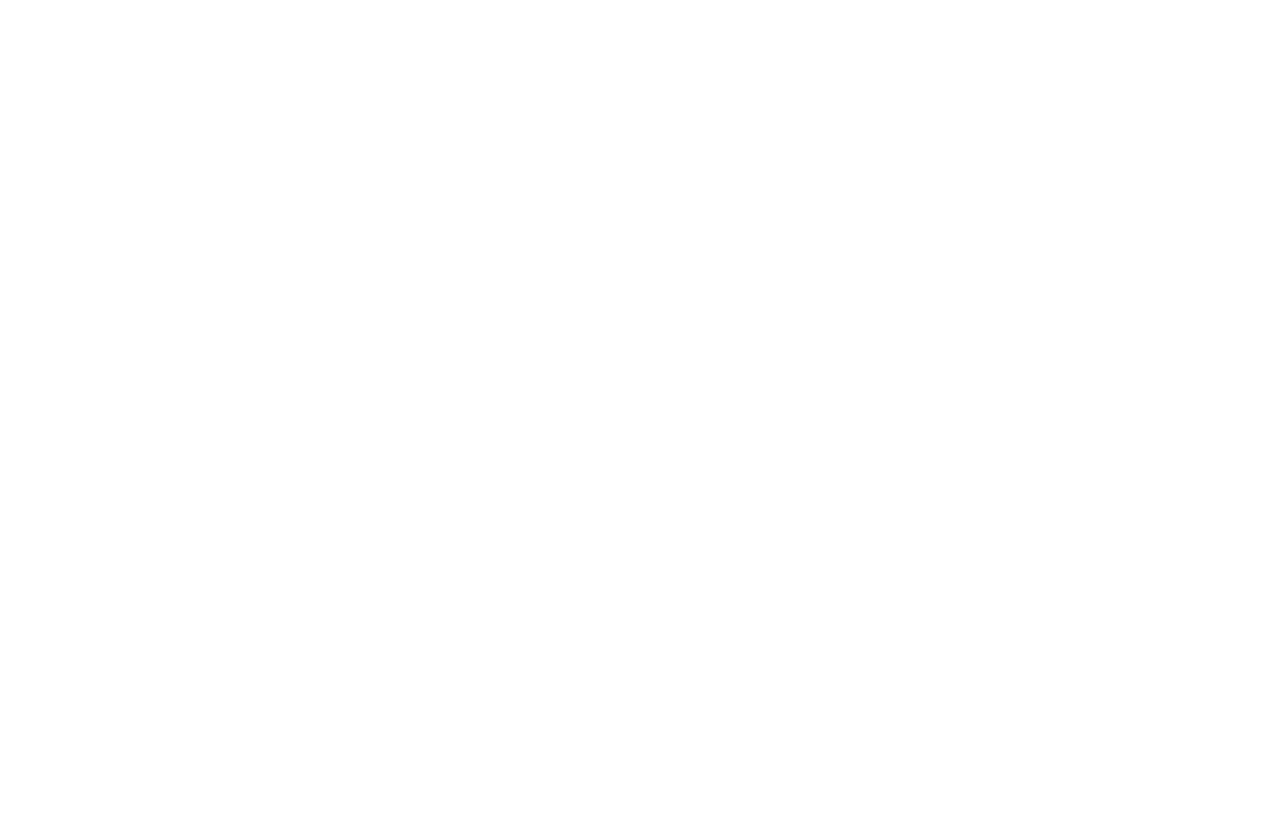
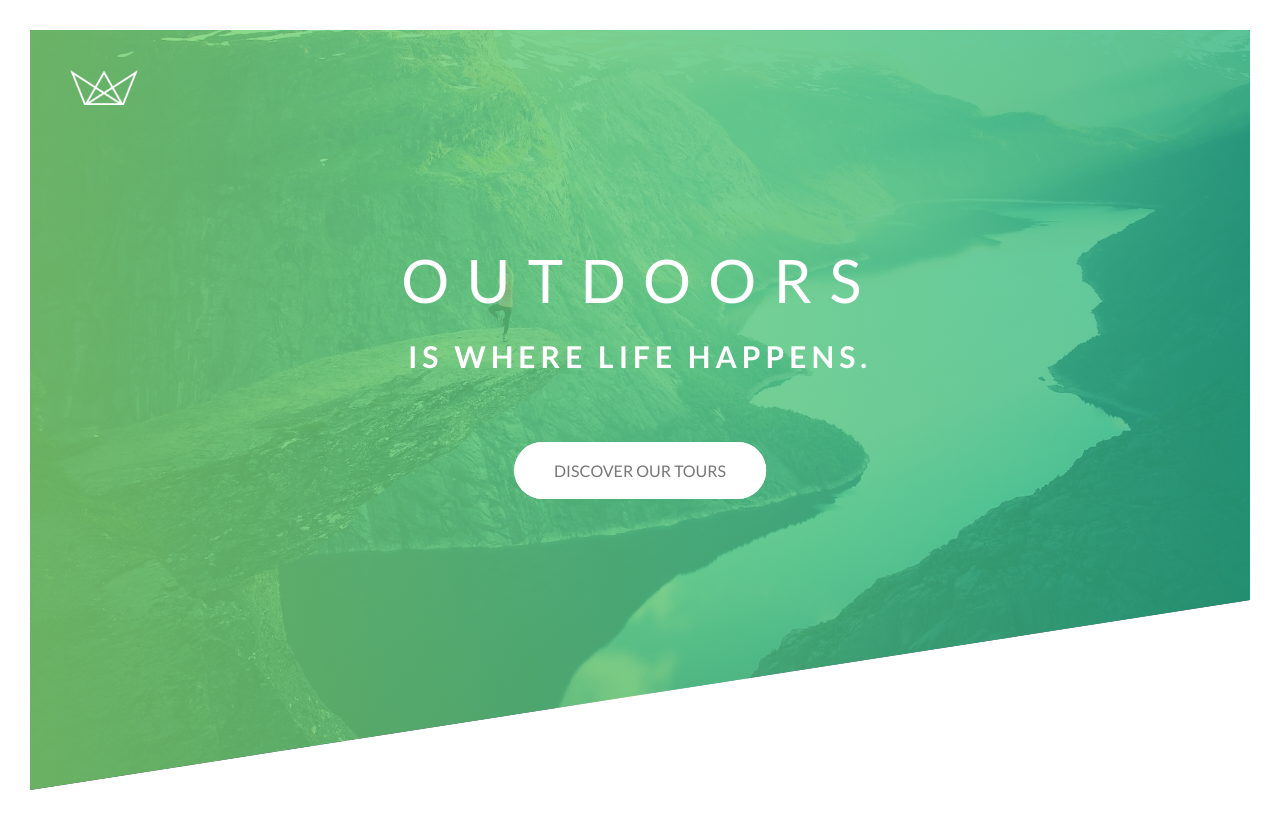
Before and after one commit to rahulkeerthi/advanced-css-course, a plain HTML site: page Natours/starter/index.html in a window 1280 px wide. Drawn offline with Linux system fonts and the light colour scheme; files that its build step writes are made by us from their sources.

Commit message:
natours basic css and hero setup

```diff
--- a/Natours/starter/css/style.css
+++ b/Natours/starter/css/style.css
@@ -6,3 +6,181 @@ Medium green: #55c57a
 Dark green: #28b485
 
 */
+
+* {
+  margin: 0;
+  padding: 0;
+}
+
+body {
+	font-family: "Lato", sans-serif;
+	font-weight: 400;
+	font-size: 16px;
+	line-height: 1.7;
+  color: #777;
+  padding: 30px;
+}
+
+.header {
+	height: 95vh;
+  background-image: linear-gradient(to right, #7ed56fcf, #28b485c2), url(../img/hero.jpg);
+  background-size: cover;
+  background-position: top;
+  position: relative;
+
+  clip-path: polygon(0 0, 100% 0, 100% 75%, 0 100%)
+}
+
+.logo-box {
+  position: absolute;
+  top: 40px;
+  left: 40px;
+}
+
+.logo {
+  height: 35px;
+}
+
+.text-box {
+  position: absolute;
+  top: 40%;
+  left: 50%;
+  transform: translate(-50%, -50%);
+  text-align: center;
+}
+
+.heading-primary {
+  color: #fff;
+  text-transform: uppercase;
+  backface-visibility: hidden;
+  margin: 60px;
+}
+
+.heading-primary-main {
+  display: block;
+  font-size: 60px;
+  font-weight: 400;
+  letter-spacing: 17.4px;
+
+  animation-name: moveInLeft;
+  animation-duration: 1s;
+  animation-timing-function: ease-out;
+  /* animation-delay: 1s; */
+  /* animation-iteration-count: 3 */
+}
+
+.heading-primary-sub {
+  display: block;
+  font-size: 30px;
+  font-weight: 700;
+  letter-spacing: 5px;
+
+  animation: moveInRight 1s ease-out;
+}
+
+/* DEFINING ANIMATIONS */
+
+@keyframes moveInLeft {
+  0% {
+    opacity: 0;
+    transform: translateX(-50px);
+  }
+
+  90% {
+    transform: translateX(5px);
+  }
+
+  100% {
+    opacity: 1;
+    transform: translate(0);
+  }
+}
+
+@keyframes moveInRight {
+  0% {
+    opacity: 0;
+    transform: translateX(50px);
+  }
+
+  90% {
+    transform: translateX(-5px);
+  }
+
+  100% {
+    opacity: 1;
+    transform: translate(0);
+  }
+}
+
+@keyframes moveInBottom {
+  0% {
+    opacity: 0;
+    transform: translateY(50px);
+  }
+
+  90% {
+    transform: translateY(-5px);
+  }
+
+  100% {
+    opacity: 1;
+    transform: translate(0);
+  }
+}
+
+.btn:link,
+.btn:visited {
+  text-transform: uppercase;
+  text-decoration: none;
+  padding: 15px 40px;
+  display: inline-block;
+  border-radius: 100px;
+  /* transition property should be on the initial state */
+  transition: all .2s;
+
+  position: relative;
+}
+
+
+/* transform and box-shadow properties make button appear to rise up from page */
+.btn:hover {
+  transform: translateY(-3px);
+  box-shadow: 0 10px 20px rgba(0,0,0,.2);
+}
+
+.btn:active {
+  transform: translateY(-1px);
+  box-shadow: 0 5px 10px rgba(0,0,0,.2);
+}
+
+.btn-white {
+  background-color: #fff;
+  color: #777;
+}
+
+.btn::after {
+  content: '';
+  display: inline-block;
+  height: 100%;
+  width: 100%;
+  border-radius: 100px;
+  position: absolute;
+  top: 0;
+  left: 0;
+  z-index: -1;
+  transition: all 0.4s;
+}
+
+.btn-white::after {
+  background-color: #fff;
+}
+
+.btn:hover::after {
+  transform: scaleX(1.4) scaleY(1.6);
+  opacity: 0;
+}
+
+.btn-animated {
+  animation: moveInBottom .5s ease-out .75s;
+  animation-fill-mode: backwards;
+}
--- a/Natours/starter/index.html
+++ b/Natours/starter/index.html
@@ -13,7 +13,19 @@
         <title>Natours | Exciting tours for adventurous people</title>
     </head>
     <body>
+        <header class="header">
+            <div class="logo-box">
+                <img src="img/logo-white.png" alt="natours logo" class="logo">
+            </div>
+            <div class="text-box">
+                <h1 class="heading-primary">
+                    <span class="heading-primary-main">OUTDOORS</span>
+                    <span class="heading-primary-sub">is where life happens.</span>
+                </h1>
 
+                <a href="" class="btn btn-white btn-animated">Discover our tours</a>
+            </div>
+        </header>
 
     </body>
 </html>
```
Also changed, not shown: 1 other file.
